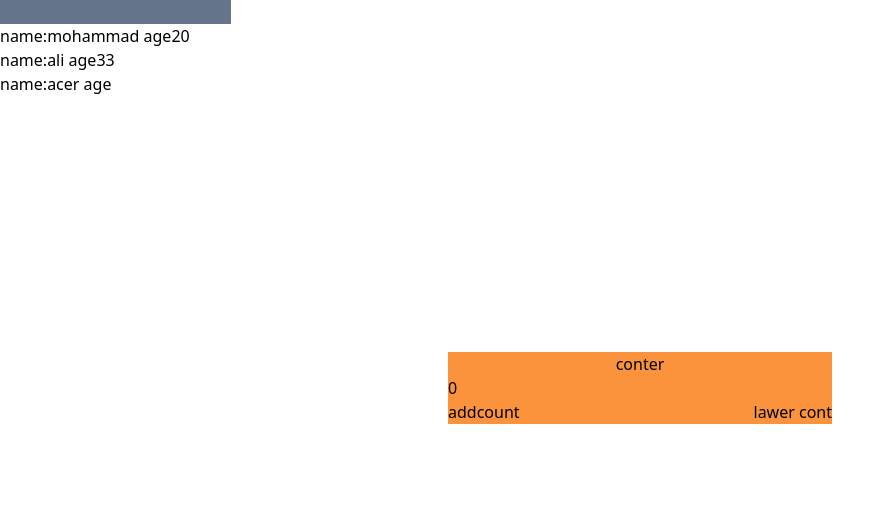
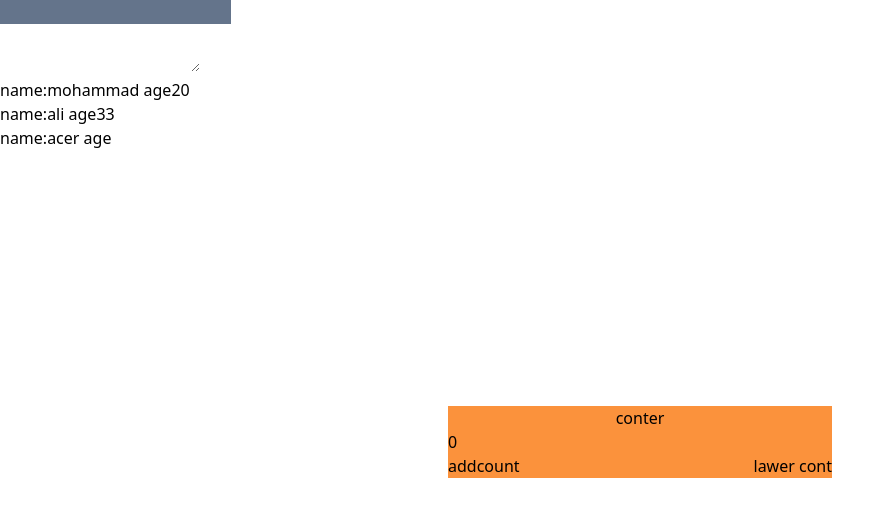
Before and after one commit to mohammadjalizi/learn-react, a React (Create React App) app: page / in a window 1280 px wide. Shown: the top 516 px of the page, without its empty margins (0-895 px from the left). Built offline with nearby package versions, Linux system fonts and the light colour scheme.

Commit message:
added project

```diff
--- a/src/Copmenen/Frome/Frome.jsx
+++ b/src/Copmenen/Frome/Frome.jsx
@@ -9,12 +9,14 @@ super(props)
 
 
 this.state={
-username:''
+username:'',
+texterae:''
 
 }
 
 
 this.CLICKCHng=this.CLICKCHng.bind(this)
+this.chanchtext=this.chanchtext.bind(this)
     }
     CLICKCHng(event){
 console.log(event)
@@ -29,14 +31,20 @@ username:event.nativeEvent.target.value
 
 
     }
+    chanchtext(event){
+
+        console.log(event)
+
+        }
   render() {
     return (
       <div >
 <div>
+    <h1>  {this.state.username}  </h1>
     <input type="text"  value={this.state.username} onChange={this.CLICKCHng}  className=" bg-slate-500 "/>
     </div>
 
-
+<textarea value={this.state.texterae}   onChange={this.chanchtext}> </textarea>
       </div>
     )
   }
```
